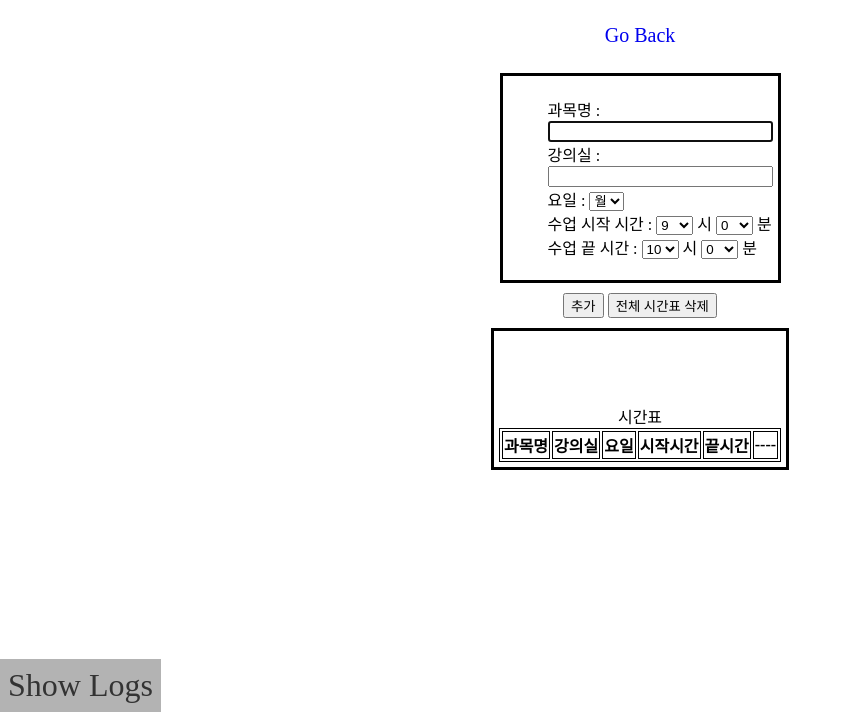
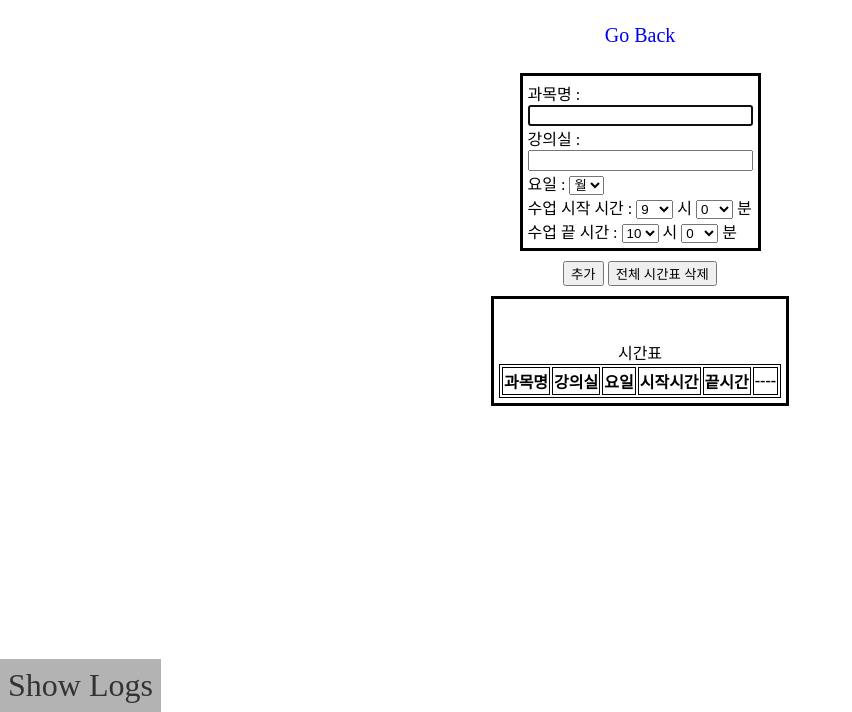
Before and after one commit to CSNE/CampusNavi, a plain HTML site: page timetableeditor.html in a window 1280 px wide. Shown: the part 88-800 px from the top of the page, without its empty margins (0-852 px from the left). Drawn offline with Linux system fonts and the light colour scheme.

Commit message:
Improved TimeTableEditor style

```diff
--- a/timetableeditor.css
+++ b/timetableeditor.css
@@ -10,8 +10,6 @@
 body {text-align : center;}
 
 h1 {font-size : 40px;}
-
-ul{list-style-type : none;}
 
 a{
 	font-size : 20px;
--- a/timetableeditor.html
+++ b/timetableeditor.html
@@ -2,6 +2,9 @@
 <html lang="kr">
     <head>
         <meta charset = "utf-8"/>
+
+        <!-- Disable Zoom -->
+        <meta name="viewport" content="width=device-width, initial-scale=1.0, maximum-scale=1.0, user-scalable=no" />
         <title>시간표 입력</title>
         <link rel="stylesheet" type="text/css" href="timetableeditor.css">
 
@@ -14,21 +17,21 @@
         <div id = "frame1">
             <form>
                 <datalist id="destinationsData"></datalist>
-                <ul>
-                    <li>과목명 : <br/><input id = "className" autofocus type = "text" size = "25"
-                                          maxlength = "15"/></li>
-                    <li>강의실 : <br/><input  id = "location" type = "text" size = "25" list="destinationsData"
+
+                <div>과목명 : <br/><input id = "className" autofocus type = "text" size = "25"
+                                        maxlength = "15"/></div>
+                <div>강의실 : <br/><input  id = "location" type = "text" size = "25" list="destinationsData"
                                         maxlength = "20"/>
-                    </li>
-                    <li>요일 : <select id = "weekDay">
+                </div>
+                <div>요일 : <select id = "weekDay">
                     <option selected>월</option>
                     <option>화</option>
                     <option>수</option>
                     <option>목</option>
                     <option>금</option>
                     </select>
-                    </li>
-                    <li>수업 시작 시간 :
+                </div>
+                <div>수업 시작 시간 :
                     <select id = "startTimeHour">
                         <option selected>9</option><option>10</option><option>11</option>
                         <option>12</option><option>13</option><option>14</option><option>15</option>
@@ -41,8 +44,8 @@
                         <option>35</option><option>40</option><option>45</option><option>50</option>
                         <option>55</option>
                     </select> 분<br/>
-                    </li>
-                    <li>수업 끝 시간 :
+                </div>
+                <div>수업 끝 시간 :
                     <select id = "endTimeHour">
                         <option>9</option><option selected>10</option><option>11</option>
                         <option>12</option><option>13</option><option>14</option><option>15</option>
@@ -55,8 +58,8 @@
                         <option>35</option><option>40</option><option>45</option><option>50</option>
                         <option>55</option>
                     </select> 분<br/>
-                    </li>
-                </ul>
+                </div>
+
 
             </form>
         </div>
@@ -67,7 +70,7 @@
         <br/>
 
         <div id = "frame2">
-            <p id = "paragraph"><br/></p>
+            <div id = "paragraph"><br/></div>
             <br/>
             <table>
                 <caption>시간표</caption>
```
Lines whose indentation alone changed are shown as unchanged.
